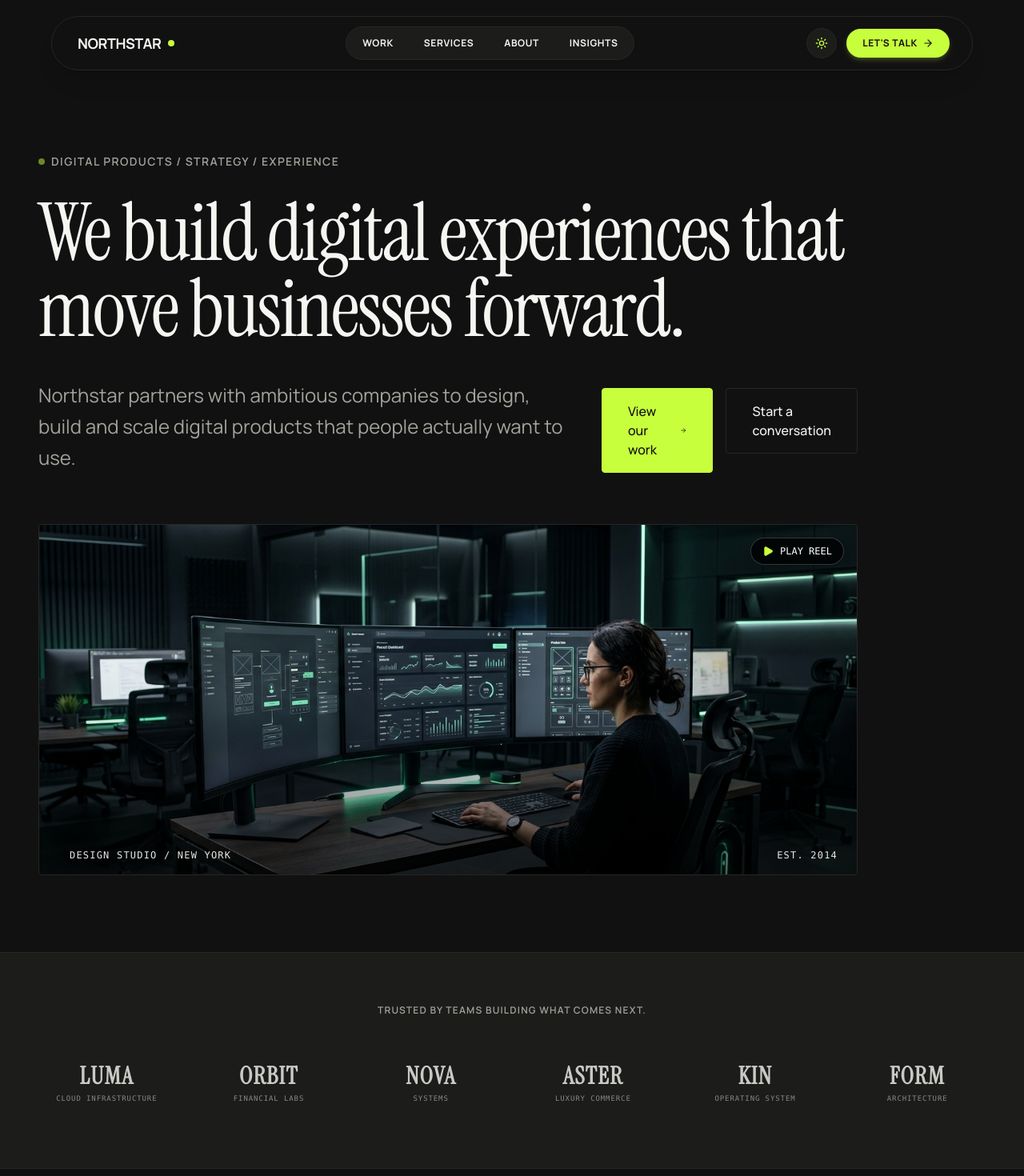
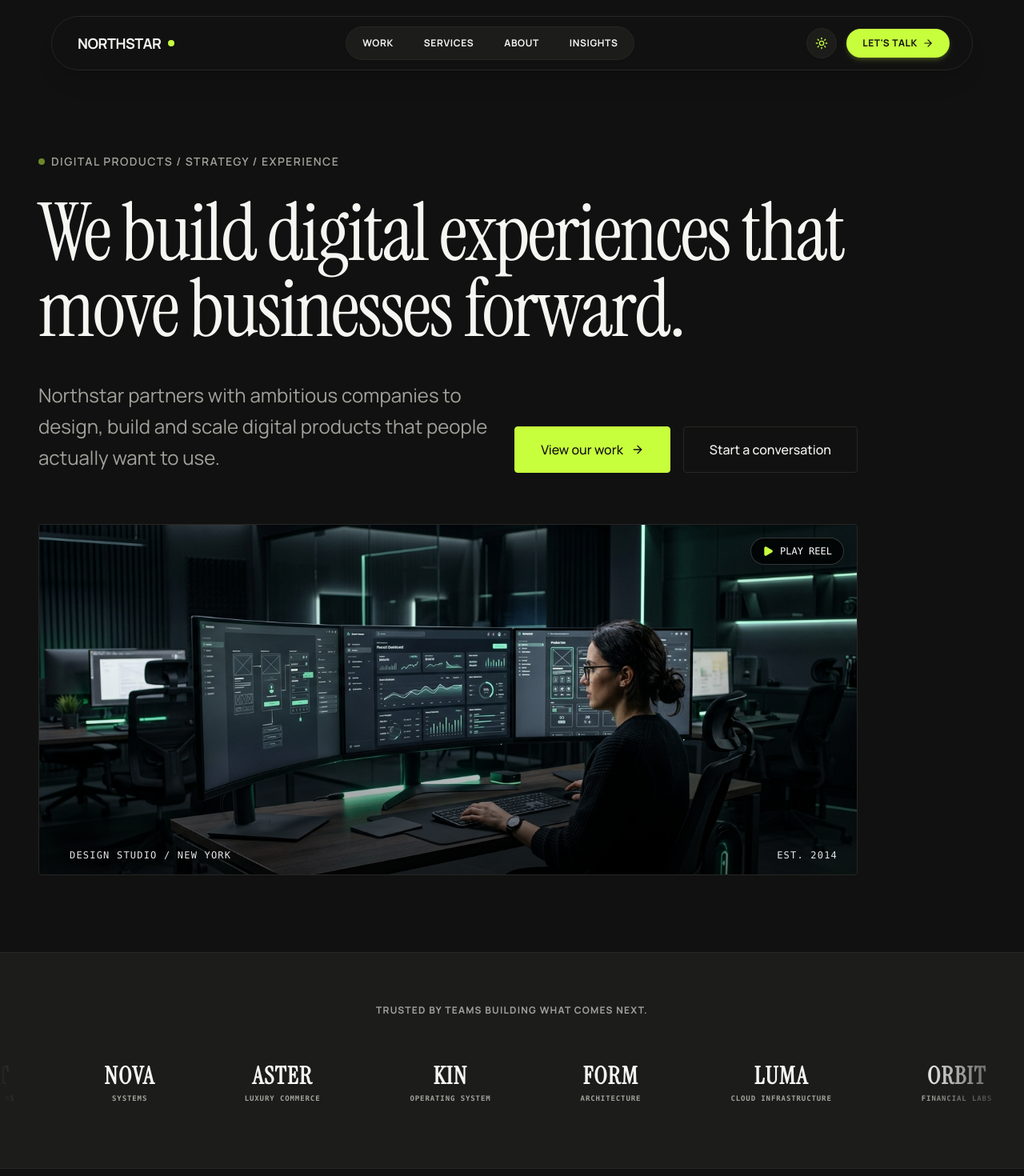
Before and after one commit to hitanshuMehta/Northstar_Sanity, a Next.js app: page / in a window 1280 px wide. Shown: the top 1470 px of the page at 80% size. Built offline with nearby package versions, Linux system fonts and the light colour scheme.

Commit message:
updated the design and color and trusted by section

```diff
--- a/components/layout/MobileMenu.tsx
+++ b/components/layout/MobileMenu.tsx
@@ -4,7 +4,7 @@ import React, { useEffect } from "react";
 import Link from "next/link";
 import { usePathname } from "next/navigation";
 import { motion, AnimatePresence } from "framer-motion";
-import { ArrowRight, X } from "lucide-react";
+import { ArrowRight } from "lucide-react";
 import { Button } from "../ui/Button";
 
 interface MobileMenuProps {
@@ -35,10 +35,10 @@ export function MobileMenu({ isOpen, onClose, navLinks }: MobileMenuProps) {
     <AnimatePresence>
       {isOpen && (
         <motion.div
-          initial={{ opacity: 0 }}
-          animate={{ opacity: 1 }}
-          exit={{ opacity: 0 }}
-          transition={{ duration: 0.3 }}
+          initial={{ opacity: 0, y: -10 }}
+          animate={{ opacity: 1, y: 0 }}
+          exit={{ opacity: 0, y: -20 }}
+          transition={{ duration: 0.3, ease: "easeInOut" }}
           className="fixed inset-0 z-40 bg-north-bg flex flex-col justify-between p-6 pt-24 sm:p-10 sm:pt-28 md:hidden"
         >
           <div className="flex flex-col gap-6">
@@ -53,6 +53,7 @@ export function MobileMenu({ isOpen, onClose, navLinks }: MobileMenuProps) {
                     key={link.href}
                     initial={{ opacity: 0, x: -20 }}
                     animate={{ opacity: 1, x: 0 }}
+                    exit={{ opacity: 0, x: -10 }}
                     transition={{ delay: 0.05 * idx, duration: 0.3 }}
                   >
                     <Link
@@ -62,7 +63,12 @@ export function MobileMenu({ isOpen, onClose, navLinks }: MobileMenuProps) {
                         isActive ? "text-north-primary font-normal" : "text-north-muted"
                       }`}
                     >
-                      <span>{link.label}</span>
+                      <span className="flex items-center gap-3">
+                        {isActive && (
+                          <span className="w-2 h-2 rounded-full bg-north-accent animate-pulse" />
+                        )}
+                        <span>{link.label}</span>
+                      </span>
                       <ArrowRight className="w-5 h-5 text-north-muted" />
                     </Link>
                   </motion.div>
@@ -75,7 +81,7 @@ export function MobileMenu({ isOpen, onClose, navLinks }: MobileMenuProps) {
             <Button href="/contact" variant="primary" size="lg" showArrow className="w-full">
               Start a conversation
             </Button>
-            <div className="flex items-center justify-between text-xs text-north-muted">
+            <div className="flex items-center justify-between text-xs text-north-muted font-mono">
               <span>© {new Date().getFullYear()} NORTHSTAR AGENCY</span>
               <span>NEW YORK / LONDON</span>
             </div>
--- a/components/sections/CTA.tsx
+++ b/components/sections/CTA.tsx
@@ -22,7 +22,7 @@ export function CTA() {
               Let&apos;s build something meaningful together. We are currently accepting select partnerships for Q3 and Q4.
             </p>
 
-            <Button href="/contact" variant="primary" size="lg" showArrow>
+            <Button href="/contact" variant="primary" size="lg" showArrow className="w-full sm:w-auto">
               Start a conversation
             </Button>
           </div>
--- a/components/sections/Hero.tsx
+++ b/components/sections/Hero.tsx
@@ -45,7 +45,7 @@ export function Hero() {
               initial={{ opacity: 0, y: 16 }}
               animate={{ opacity: 1, y: 0 }}
               transition={{ duration: 0.6, delay: 0.4 }}
-              className="md:col-span-8 text-lg sm:text-xl md:text-2xl text-north-muted font-normal leading-relaxed"
+              className="md:col-span-7 text-lg sm:text-xl md:text-2xl text-north-muted font-normal leading-relaxed"
             >
               Northstar partners with ambitious companies to design, build and scale digital products that people actually want to use.
             </motion.p>
@@ -54,12 +54,12 @@ export function Hero() {
               initial={{ opacity: 0, y: 16 }}
               animate={{ opacity: 1, y: 0 }}
               transition={{ duration: 0.6, delay: 0.5 }}
-              className="md:col-span-4 flex flex-col sm:flex-row md:flex-col lg:flex-row gap-4"
+              className="md:col-span-5 flex flex-col sm:flex-row gap-3.5 sm:gap-4 items-stretch sm:items-center justify-start lg:justify-end w-full"
             >
-              <Button href="/work" variant="primary" size="lg" showArrow>
+              <Button href="/work" variant="primary" size="lg" showArrow className="w-full sm:w-auto">
                 View our work
               </Button>
-              <Button href="/contact" variant="secondary" size="lg">
+              <Button href="/contact" variant="secondary" size="lg" className="w-full sm:w-auto">
                 Start a conversation
               </Button>
             </motion.div>
--- a/components/sections/LogoCloud.tsx
+++ b/components/sections/LogoCloud.tsx
@@ -1,4 +1,7 @@
+"use client";
+
 import React from "react";
+import { motion } from "framer-motion";
 import { Container } from "../ui/Container";
 import { Reveal } from "../ui/Reveal";
 
@@ -12,33 +15,50 @@ const BRANDS = [
 ];
 
 export function LogoCloud() {
+  // Duplicating array to create a seamless 100% infinite marquee loop
+  const marqueeBrands = [...BRANDS, ...BRANDS, ...BRANDS];
+
   return (
-    <div className="w-full border-y border-north-border bg-north-surface py-12 md:py-16 transition-colors">
+    <div className="w-full border-y border-north-border bg-north-surface py-12 md:py-16 overflow-hidden transition-colors">
       <Container>
         <Reveal>
-          <p className="text-center text-xs font-semibold tracking-widest uppercase text-north-muted mb-10">
+          <p className="text-center text-xs font-bold tracking-widest uppercase text-north-muted mb-10">
             Trusted by teams building what comes next.
           </p>
         </Reveal>
+      </Container>
 
-        <Reveal delay={0.1}>
-          <div className="grid grid-cols-2 sm:grid-cols-3 lg:grid-cols-6 gap-8 items-center justify-items-center opacity-80">
-            {BRANDS.map((brand) => (
-              <div
-                key={brand.name}
-                className="group flex flex-col items-center justify-center p-4 transition-all duration-300 hover:opacity-100 hover:scale-105 cursor-default"
+      {/* Infinite Scrolling Ticker with Left & Right Gradient Fades */}
+      <Reveal delay={0.1}>
+        <div className="relative w-full overflow-hidden [mask-image:_linear-gradient(to_right,_transparent_0%,_black_10%,_black_90%,_transparent_100%)]">
+          <motion.div
+            className="flex items-center gap-12 sm:gap-16 w-max py-2 cursor-pointer"
+            animate={{ x: ["0%", "-33.333%"] }}
+            transition={{
+              repeat: Infinity,
+              ease: "linear",
+              duration: 25,
+            }}
+            whileHover={{ transition: { duration: 60 } }}
+          >
+            {marqueeBrands.map((brand, idx) => (
+              <motion.div
+                key={`${brand.name}-${idx}`}
+                whileHover={{ y: -4, scale: 1.08 }}
+                transition={{ type: "spring", stiffness: 400, damping: 25 }}
+                className="group flex flex-col items-center justify-center px-6 py-2 select-none flex-shrink-0"
               >
-                <span className="font-serif text-2xl sm:text-3xl font-bold tracking-wider text-north-primary transition-colors group-hover:text-north-accent">
+                <span className="font-serif text-2xl sm:text-3xl font-bold tracking-wider text-north-primary transition-colors duration-300 group-hover:text-north-accent">
                   {brand.name}
                 </span>
-                <span className="text-[9px] tracking-widest font-mono text-north-muted uppercase mt-1">
+                <span className="text-[9px] tracking-widest font-mono text-north-muted uppercase mt-1 transition-colors duration-300 group-hover:text-north-primary font-semibold">
                   {brand.label}
                 </span>
-              </div>
+              </motion.div>
             ))}
-          </div>
-        </Reveal>
-      </Container>
+          </motion.div>
+        </div>
+      </Reveal>
     </div>
   );
 }
--- a/components/ui/Button.tsx
+++ b/components/ui/Button.tsx
@@ -31,7 +31,7 @@ export function Button({
 }: ButtonProps) {
   const baseClasses = twMerge(
     clsx(
-      "inline-flex items-center justify-center font-medium transition-all duration-300 rounded-sm cursor-pointer select-none",
+      "inline-flex items-center justify-center font-medium whitespace-nowrap transition-all duration-300 rounded-sm cursor-pointer select-none",
       {
         // Variants
         "bg-[#C7FF3D] text-[#111111] hover:bg-[#b5f228] hover:shadow-lg hover:shadow-[#C7FF3D]/20 border border-[#C7FF3D]":
@@ -55,16 +55,27 @@ export function Button({
 
   const content = (
     <>
-      <span>{children}</span>
+      <span className="whitespace-nowrap">{children}</span>
       {showArrow && (
-        <ArrowRight className="w-4 h-4 transition-transform duration-300 group-hover:translate-x-1" />
+        <ArrowRight className="w-4 h-4 transition-transform duration-300 group-hover:translate-x-1 flex-shrink-0" />
       )}
     </>
   );
 
   if (href) {
+    const isWFull = className?.includes("w-full");
+    const isSmAuto = className?.includes("sm:w-auto");
     return (
-      <Link href={href} target={target} rel={rel} className="inline-block group">
+      <Link
+        href={href}
+        target={target}
+        rel={rel}
+        className={twMerge(
+          "inline-block group",
+          isWFull && "w-full",
+          isSmAuto && "sm:w-auto"
+        )}
+      >
         <motion.div
           whileHover={{ y: -2 }}
           whileTap={{ scale: 0.98 }}
```
